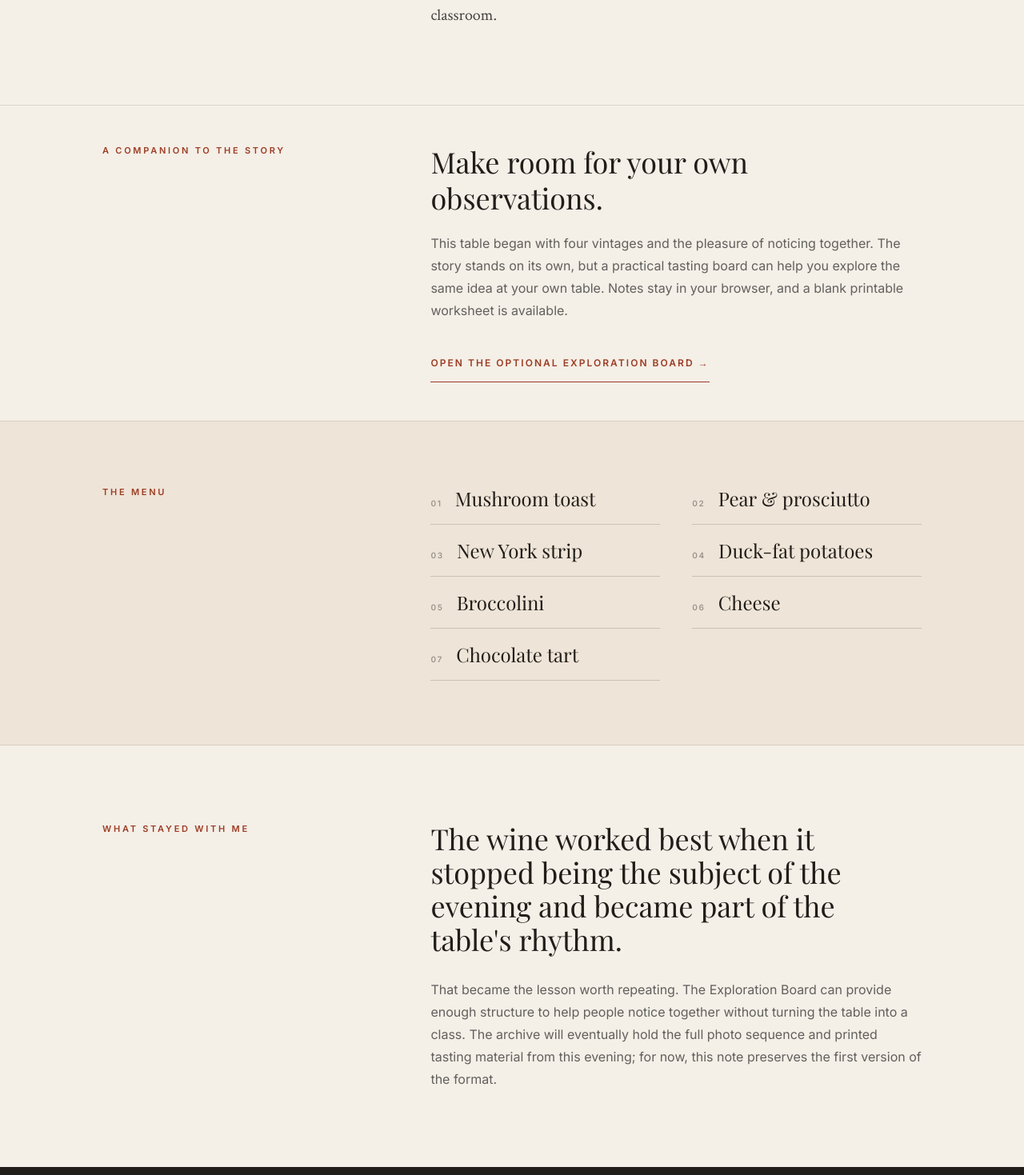
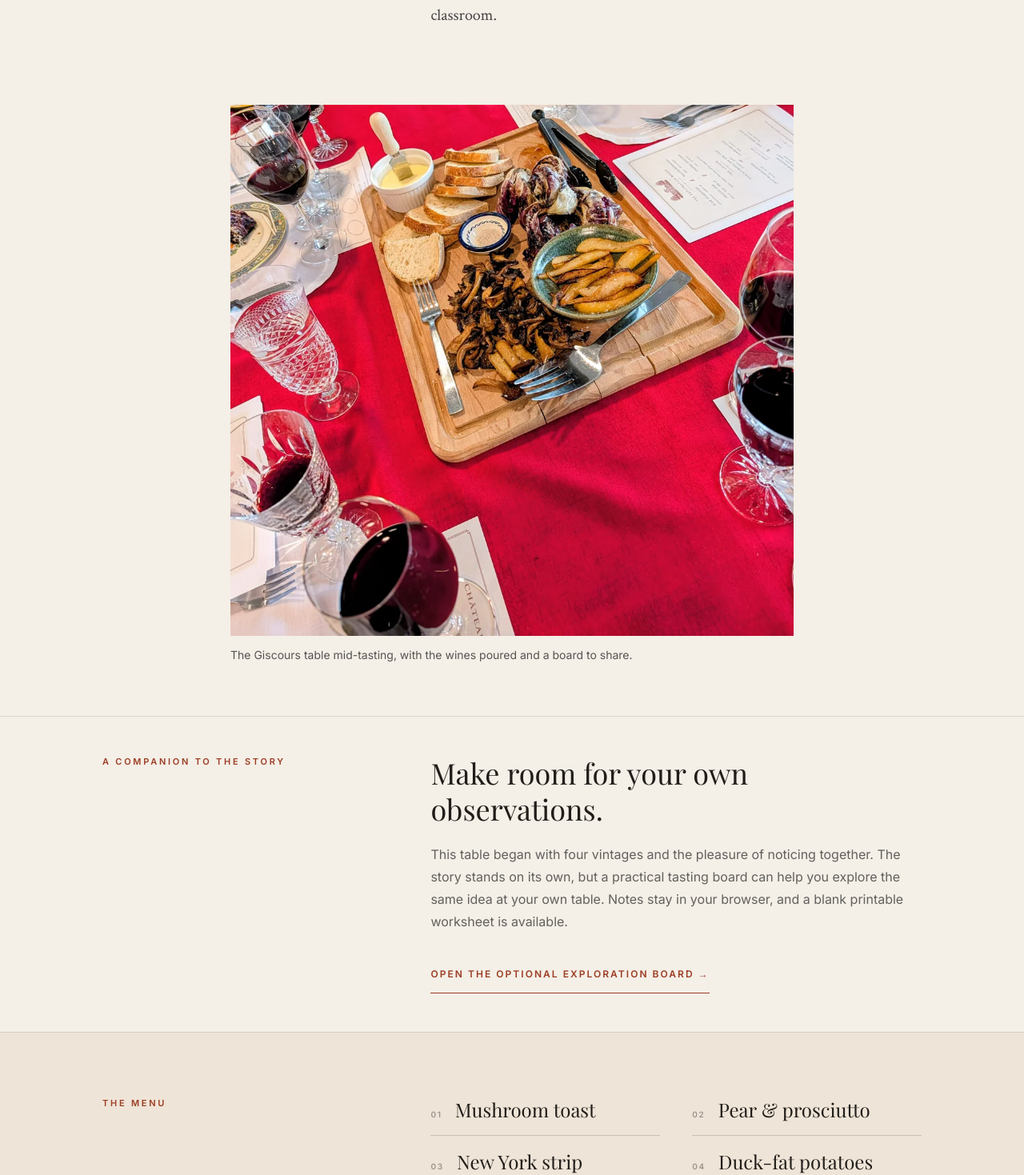
Before and after one commit to peterpielaetstrayer/winewithpete, a Next.js app: page /tables/chateau-giscours-vertical in a window 1280 px wide. Shown: the part 1027-2496 px from the top of the page at 80% size. Built offline with nearby package versions, Linux system fonts and the light colour scheme; no server answers; a web font is replaced by a local one.

Commit message:
Add the Giscours table photograph

```diff
--- a/src/app/tables/chateau-giscours-vertical/page.tsx
+++ b/src/app/tables/chateau-giscours-vertical/page.tsx
@@ -1,4 +1,5 @@
 import type { Metadata } from 'next';
+import Image from 'next/image';
 import Link from 'next/link';
 
 export const metadata: Metadata = {
@@ -57,6 +58,20 @@ export default function GiscoursTablePage() {
         </div>
       </section>
 
+      <figure className="mx-auto max-w-3xl px-5 pb-12 sm:px-8 md:pb-16">
+        <Image
+          src="/images/tables/giscours-exploration-board.webp"
+          alt="A shared serving board surrounded by glasses of red wine and printed tasting materials"
+          width={1050}
+          height={990}
+          sizes="(max-width: 768px) 94vw, 704px"
+          className="h-auto w-full"
+        />
+        <figcaption className="mt-3 text-sm leading-6 text-black/65">
+          The Giscours table mid-tasting, with the wines poured and a board to share.
+        </figcaption>
+      </figure>
+
       <section className="border-t border-black/10 px-5 py-12 sm:px-8 md:px-12 lg:px-16">
         <div className="mx-auto grid max-w-5xl gap-7 lg:grid-cols-[.7fr_1.3fr] lg:gap-20">
           <div>
@@ -102,7 +117,7 @@ export default function GiscoursTablePage() {
               The wine worked best when it stopped being the subject of the evening and became part of the table&apos;s rhythm.
             </p>
             <p className="mt-7 text-base leading-7 text-black/60">
-              That became the lesson worth repeating. The Exploration Board can provide enough structure to help people notice together without turning the table into a class. The archive will eventually hold the full photo sequence and printed tasting material from this evening; for now, this note preserves the first version of the format.
+              That became the lesson worth repeating. The Exploration Board can provide enough structure to help people notice together without turning the table into a class.
             </p>
           </div>
         </div>
```
Also changed, not shown: public/images/tables/giscours-exploration-board.webp (added).
